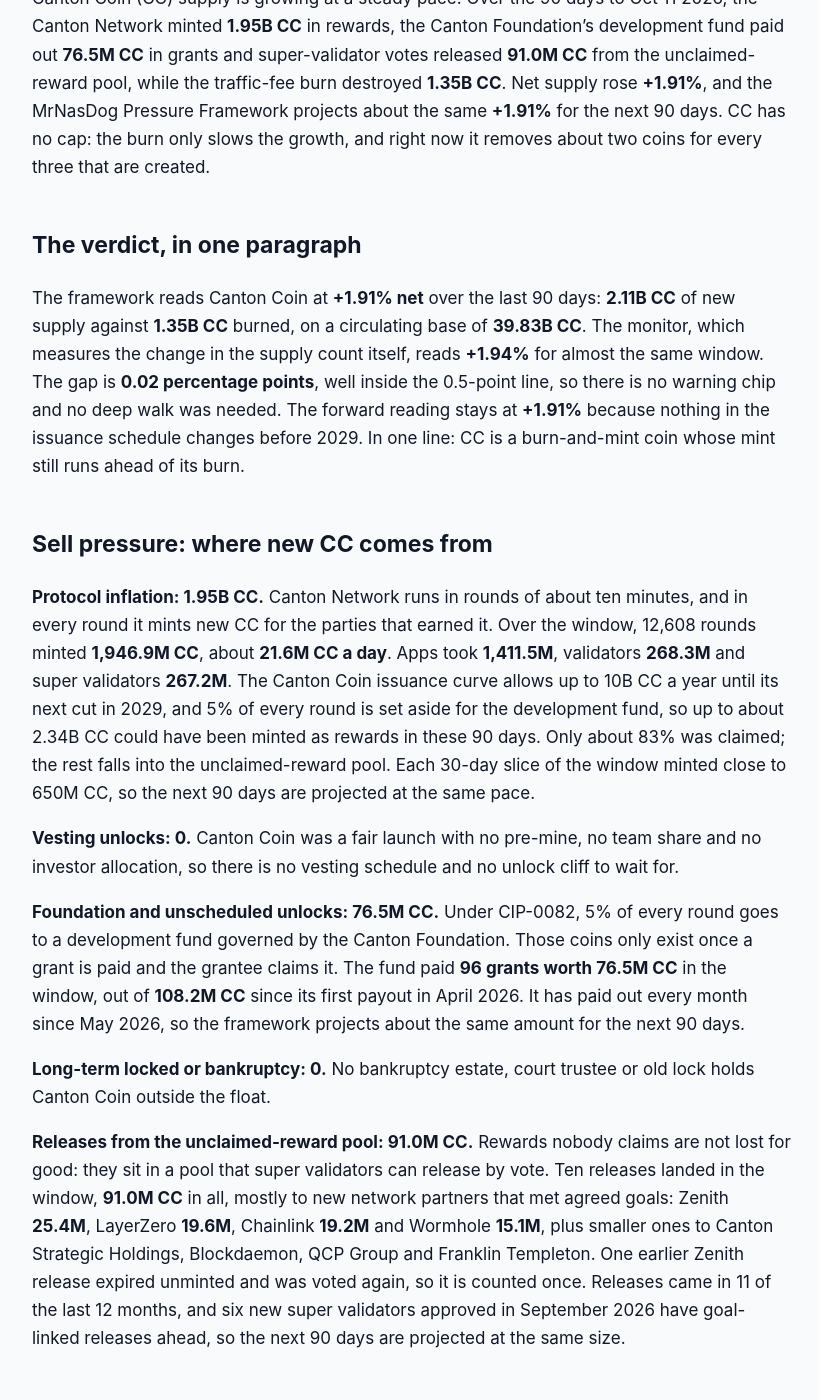
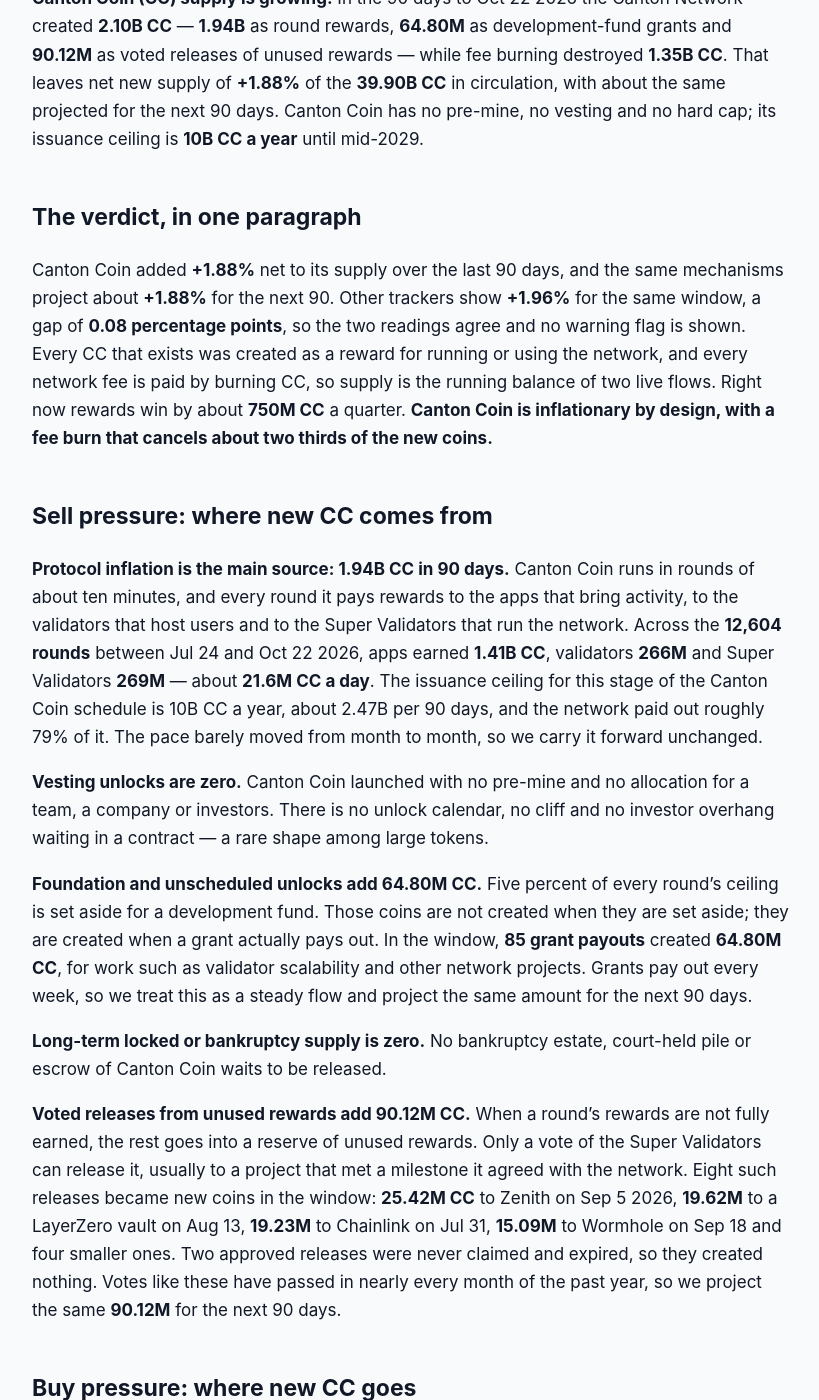
Before and after one commit to jeevansongmy-spec/mrnasdog-articles, a Jekyll site: the page built from crypto/cc-pressure-framework.md, in a window 1280 px wide and 1400 px high, scrolled down 303 px. Shown: the whole window, without its empty margins (228-1047 px from the left). Built offline with Jekyll 4.4.1, drawn with Linux system fonts in a browser that asks for light colours; some of the changed text lies outside the part shown.

Commit message:
publish: crypto/cc-pressure-framework

```diff
--- a/crypto/cc-pressure-framework.md
+++ b/crypto/cc-pressure-framework.md
@@ -1,6 +1,6 @@
 ---
 title:         "CC Inflation Analysis · October 2026 · Supply growing · projected to keep growing"
-description:   "Canton Coin supply is growing: 2.11B new CC in 90 days against a 1.35B fee burn gives +1.91% net, the same next. No pre-mine, no vesting, no supply cap."
+description:   "Canton Coin supply is growing: 2.10B new CC in 90 days against a 1.35B fee burn gives +1.88% net, about the same next. No pre-mine, no vesting, no cap."
 canonical_url: "https://mrnasdog.com/research/cc/inflation"
 tags:          ["crypto", "cc", "canton", "layer1"]
 published:     true
@@ -12,64 +12,62 @@ This is the long supply read. For the signal, the price drivers and the question
 
 # CC Inflation Analysis · October 2026 · Supply growing · projected to keep growing
 
-Canton Coin (CC) supply is growing at a steady pace. Over the 90 days to Oct 11 2026, the Canton Network minted **1.95B CC** in rewards, the Canton Foundation's development fund paid out **76.5M CC** in grants and super-validator votes released **91.0M CC** from the unclaimed-reward pool, while the traffic-fee burn destroyed **1.35B CC**. Net supply rose **+1.91%**, and the MrNasDog Pressure Framework projects about the same **+1.91%** for the next 90 days. CC has no cap: the burn only slows the growth, and right now it removes about two coins for every three that are created.
+**Canton Coin (CC) supply is growing.** In the 90 days to Oct 22 2026 the Canton Network created **2.10B CC** — **1.94B** as round rewards, **64.80M** as development-fund grants and **90.12M** as voted releases of unused rewards — while fee burning destroyed **1.35B CC**. That leaves net new supply of **+1.88%** of the **39.90B CC** in circulation, with about the same projected for the next 90 days. Canton Coin has no pre-mine, no vesting and no hard cap; its issuance ceiling is **10B CC a year** until mid-2029.
 
 ## The verdict, in one paragraph
 
-The framework reads Canton Coin at **+1.91% net** over the last 90 days: **2.11B CC** of new supply against **1.35B CC** burned, on a circulating base of **39.83B CC**. The monitor, which measures the change in the supply count itself, reads **+1.94%** for almost the same window. The gap is **0.02 percentage points**, well inside the 0.5-point line, so there is no warning chip and no deep walk was needed. The forward reading stays at **+1.91%** because nothing in the issuance schedule changes before 2029. In one line: CC is a burn-and-mint coin whose mint still runs ahead of its burn.
+Canton Coin added **+1.88%** net to its supply over the last 90 days, and the same mechanisms project about **+1.88%** for the next 90. Other trackers show **+1.96%** for the same window, a gap of **0.08 percentage points**, so the two readings agree and no warning flag is shown. Every CC that exists was created as a reward for running or using the network, and every network fee is paid by burning CC, so supply is the running balance of two live flows. Right now rewards win by about **750M CC** a quarter. **Canton Coin is inflationary by design, with a fee burn that cancels about two thirds of the new coins.**
 
 ## Sell pressure: where new CC comes from
 
-**Protocol inflation: 1.95B CC.** Canton Network runs in rounds of about ten minutes, and in every round it mints new CC for the parties that earned it. Over the window, 12,608 rounds minted **1,946.9M CC**, about **21.6M CC a day**. Apps took **1,411.5M**, validators **268.3M** and super validators **267.2M**. The Canton Coin issuance curve allows up to 10B CC a year until its next cut in 2029, and 5% of every round is set aside for the development fund, so up to about 2.34B CC could have been minted as rewards in these 90 days. Only about 83% was claimed; the rest falls into the unclaimed-reward pool. Each 30-day slice of the window minted close to 650M CC, so the next 90 days are projected at the same pace.
+**Protocol inflation is the main source: 1.94B CC in 90 days.** Canton Coin runs in rounds of about ten minutes, and every round it pays rewards to the apps that bring activity, to the validators that host users and to the Super Validators that run the network. Across the **12,604 rounds** between Jul 24 and Oct 22 2026, apps earned **1.41B CC**, validators **266M** and Super Validators **269M** — about **21.6M CC a day**. The issuance ceiling for this stage of the Canton Coin schedule is 10B CC a year, about 2.47B per 90 days, and the network paid out roughly 79% of it. The pace barely moved from month to month, so we carry it forward unchanged.
 
-**Vesting unlocks: 0.** Canton Coin was a fair launch with no pre-mine, no team share and no investor allocation, so there is no vesting schedule and no unlock cliff to wait for.
+**Vesting unlocks are zero.** Canton Coin launched with no pre-mine and no allocation for a team, a company or investors. There is no unlock calendar, no cliff and no investor overhang waiting in a contract — a rare shape among large tokens.
 
-**Foundation and unscheduled unlocks: 76.5M CC.** Under CIP-0082, 5% of every round goes to a development fund governed by the Canton Foundation. Those coins only exist once a grant is paid and the grantee claims it. The fund paid **96 grants worth 76.5M CC** in the window, out of **108.2M CC** since its first payout in April 2026. It has paid out every month since May 2026, so the framework projects about the same amount for the next 90 days.
+**Foundation and unscheduled unlocks add 64.80M CC.** Five percent of every round's ceiling is set aside for a development fund. Those coins are not created when they are set aside; they are created when a grant actually pays out. In the window, **85 grant payouts** created **64.80M CC**, for work such as validator scalability and other network projects. Grants pay out every week, so we treat this as a steady flow and project the same amount for the next 90 days.
 
-**Long-term locked or bankruptcy: 0.** No bankruptcy estate, court trustee or old lock holds Canton Coin outside the float.
+**Long-term locked or bankruptcy supply is zero.** No bankruptcy estate, court-held pile or escrow of Canton Coin waits to be released.
 
-**Releases from the unclaimed-reward pool: 91.0M CC.** Rewards nobody claims are not lost for good: they sit in a pool that super validators can release by vote. Ten releases landed in the window, **91.0M CC** in all, mostly to new network partners that met agreed goals: Zenith **25.4M**, LayerZero **19.6M**, Chainlink **19.2M** and Wormhole **15.1M**, plus smaller ones to Canton Strategic Holdings, Blockdaemon, QCP Group and Franklin Templeton. One earlier Zenith release expired unminted and was voted again, so it is counted once. Releases came in 11 of the last 12 months, and six new super validators approved in September 2026 have goal-linked releases ahead, so the next 90 days are projected at the same size.
+**Voted releases from unused rewards add 90.12M CC.** When a round's rewards are not fully earned, the rest goes into a reserve of unused rewards. Only a vote of the Super Validators can release it, usually to a project that met a milestone it agreed with the network. Eight such releases became new coins in the window: **25.42M CC** to Zenith on Sep 5 2026, **19.62M** to a LayerZero vault on Aug 13, **19.23M** to Chainlink on Jul 31, **15.09M** to Wormhole on Sep 18 and four smaller ones. Two approved releases were never claimed and expired, so they created nothing. Votes like these have passed in nearly every month of the past year, so we project the same **90.12M** for the next 90 days.
 
 ## Buy pressure: where new CC goes
 
-**Programmatic buyback: 0.** No contract and no treasury buys Canton Coin back. Listed companies that hold CC as a treasury asset buy it on the market, so those coins were already circulating.
+**The fee burn removed 1.35B CC in 90 days.** Canton Network fees are priced in dollars but paid by burning Canton Coin: to send transactions, a validator buys network traffic and the CC it pays is destroyed. Users burned **1.35B CC** in the window, about **15.0M CC a day**, which cancels about **69%** of the new reward coins and about 64% of all new CC. Because the fee is set in dollars, a lower CC price means more coins burned for the same activity, and a higher price means fewer.
 
-**Protocol fee burn: 1.35B CC.** Every transaction on the Canton Network needs traffic on the Global Synchronizer, and that traffic is priced in dollars but paid by burning CC. The burn destroyed **1,352.9M CC** in the window, about **15.0M CC a day**, or about **64%** of all new coins. The three 30-day slices burned 451.0M, 466.4M and 435.5M, so the forward figure keeps the 90-day rate. Because fees are set in dollars, a higher CC price burns fewer coins for the same activity, and a lower price burns more.
+**There is no programmatic buyback.** No contract or treasury buys Canton Coin back; the burn is the network's only built-in way to remove CC. **There is no foundation buy** either. Funds and companies that buy Canton Coin take coins that already circulate, so their buying moves coins between holders without changing the supply count.
 
-**Foundation buy: 0.** Nothing in the window shows the Canton Foundation or its development fund buying CC; the fund pays out new coins.
-
-**New long-term lock: 0.** Under CIP-0105, super validators must lock most of the CC they have earned to keep their voting weight, and their lock wallets hold about **18.4B CC**. Featured apps lock about **0.89B CC** under CIP-0116. These locks are real, and an unlock pays out only 1/365 a day, but the locked coins still count as circulating, so a bigger lock takes nothing out of the float.
+**New long-term locks book zero.** Super Validators must lock CC to keep their full weight, and featured apps must lock CC to keep their rewards; the app locking wallets alone hold about **869.6M CC**. All of those coins still count as circulating, so the locks take nothing out of the count, even though they keep a large amount of CC off the market for now.
 
 ## Foundation and overhang
 
-Two pools sit outside the float and can add new CC. The first is the development fund: about **280M CC** has been set aside for it so far and **108.2M** has been paid, so roughly **172M CC** is still unminted. The second is the unclaimed-reward pool, whose size is not published; it grows every round by the rewards nobody claims, and only a super-validator vote can release it. Both are checked at every rebuild against the payout list and the vote list.
+Canton Coin has no team treasury from a pre-mine, so its overhang is made of rights to create coins rather than piles of coins. The largest is the **development fund**: about **179.6M CC** has been set aside for it but not yet paid out, and it grows by about 9,500 CC every round. The second is the **reserve of unused rewards**, which only a network vote can release; its size is not published in one place, so we follow each vote as it happens. Neither counts as supply until a grant or a vote turns it into coins, which is why both show up as sell pressure only when they pay out.
 
-Inside the float, the biggest holders we track are the super-validator lock wallets (about **18.4B CC**, of which the Foundation's own lock is about **1.4B**) and the featured-app lock wallets (about **0.89B**). Their coins are already counted, so moving or selling them adds no new supply. If the development fund or the unclaimed-reward pool pays out more between refreshes, that outflow enters the sell side at the next refresh.
+The foundation's own Super Validator reward wallet holds **30.58M CC**, and Super Validators and featured apps hold large locked balances. Those coins already count as circulating, so moving them adds nothing new. We re-check the development fund and the governance votes at every rebuild: if the unpaid development balance falls or a new release vote passes, the coins it creates enter the sell side at the next refresh.
 
-## How CC compares to other burn-and-mint Layer 1s
+## How CC compares to other burn-and-mint Layer 1 chains
 
-Canton Coin is a burn-and-mint equilibrium design: users pay a dollar-priced fee by destroying the coin, and the network mints new coins to reward the people who run and use it. Helium's HNT made this model known, and the logic is the same: supply only stops growing when the dollar value of fees burned matches the rewards minted. On Canton the burn already covers about two thirds of new coins, which is a high share for a young network, but the gap is still clearly positive.
+Canton Coin is closest to the **burn-and-mint equilibrium** model: rewards create coins on a schedule, usage destroys coins at a dollar price, and the supply settles wherever the two meet. Helium uses the same idea for its network credits. The difference with Canton Coin is that the dollar fee is paid directly by burning CC on every transaction, so the burn tracks real network traffic each round rather than a separate conversion step.
 
-Ethereum also mints and burns, but its two sides work differently. Ether is created for stakers in proportion to the stake, and its base fee is burned in ETH, not set in dollars. Canton Coin fixes the reward budget by a time schedule instead, and its burn moves with network use measured in dollars. Solana sits further away: a fixed inflation curve with only part of each fee burned. Among these, CC has the most direct link between real usage and supply, because every unit of Global Synchronizer traffic is paid for by burning CC.
+Against Ethereum, the shape is similar but the sizes are not. Ethereum also pays new coins to the people who secure it and burns part of every fee, but its burn has recently covered only a small share of new issuance. Canton Coin's burn cancels about two thirds of its new reward coins, so a much larger part of its new supply is absorbed by its own users. Canton Coin, like Ethereum, has no hard cap.
 
-The other difference is the start. Most Layer 1s launched with large team and investor shares that unlock for years. Canton Coin had none, so its supply growth comes only from rewards, the development fund and voted pool releases, and there is no vesting cliff to watch.
+Against Solana and other chains whose inflation falls a little every year, Canton Coin steps down in large jumps instead: its issuance ceiling halves from 10B to 5B CC a year in mid-2029 and to 2.5B from mid-2034. Until then the ceiling stays flat, so whether CC supply grows or shrinks depends mostly on how much the network is used and on the CC price.
 
 ## What to watch in the next 90 days
 
-**New super validators.** Six were approved between Sep 11 and Sep 25 2026, including a16z crypto, LSEG, Paxos and Marex; their goal-linked releases from the unclaimed-reward pool would land in the sell side as they are voted.
+**DTCC's tokenization launch.** DTCC said it plans to start its tokenization service by the end of October 2026, with 25 securities on two networks, Canton among them. More activity on Canton means more fees, and every fee burns CC.
 
-**CIP-0120.** The proposal for traffic-based validator rewards is still under discussion; if it passes, the split of the round mint changes, and possibly the share that goes unclaimed.
+**New release votes from the unused-reward reserve.** No release vote is open as of Oct 22 2026; the last one paid 15.09M CC on Sep 18. A large new release would add directly to the sell side.
 
-**On-chain locking.** CIP-0127 would move super-validator and featured-app locks into on-chain contracts. That changes how locks are checked, not how many coins exist.
+**Traffic-based app rewards.** A change that ties app rewards to the traffic apps actually create has run in test mode since July 2026. If it goes live it could change how much of the ceiling is paid out, which is the biggest single number on the sell side.
 
-**Traffic growth.** Large institutions started tokenization work on Canton in October 2026. More traffic means a bigger burn, which is the one force that can bring CC closer to flat supply.
+**Super Validator weight votes.** A vote closing Oct 29 2026 trims the foundation's reward weight, and new Super Validators such as LSEG, Marex and a16z are being added. These votes move who receives rewards, not how many are created.
 
-**Development fund payouts.** Grants have been paid every month; a much larger month would raise the sell side above the projection.
+**The CC price.** Fees are fixed in dollars, so the burn in CC rises when the price falls and shrinks when it rises. A large price move changes the net supply number even if activity stays the same.
 
 ## Summary
 
-The MrNasDog Pressure Framework reads Canton Coin (CC) at **+1.91% net** over the last 90 days and the next 90: **1.95B CC** of reward mints, **76.5M CC** of development-fund grants and **91.0M CC** of voted pool releases against a **1.35B CC** traffic-fee burn, with no pre-mine, no vesting and no supply cap. The burn is large and tied to real network use, but the reward mint still runs ahead of it. The key risk is that the reward budget and the two outside pools keep adding coins faster than fees burn them; the upside case is traffic growth that lifts the dollar burn toward the mint. Until one of those changes, CC supply keeps growing a little under 2% every 90 days.
+Canton Coin supply grew **+1.88%** in the 90 days to Oct 22 2026 and is projected to grow about the same in the next 90 days: **2.10B CC** was created as rewards, grants and voted releases, and the fee burn destroyed **1.35B CC**. CC has no pre-mine, no vesting and no hard cap; every coin is earned by running or using the Canton Network, and every fee burns CC. The key risks are a larger share of the 10B-a-year ceiling being paid out and new votes releasing unused rewards; the key support is network usage, which grows the burn. The ceiling stays at 10B CC a year until mid-2029.
 
 ---
 
-*MrNasDog Pressure Framework analysis of CC, Metric 1 — Inflation. Data + explanation only. Not financial advice. Checked Oct 12 2026.*
+*MrNasDog Pressure Framework analysis of CC, Metric 1 — Inflation. Data + explanation only. Not financial advice. Checked Oct 22 2026.*
```
